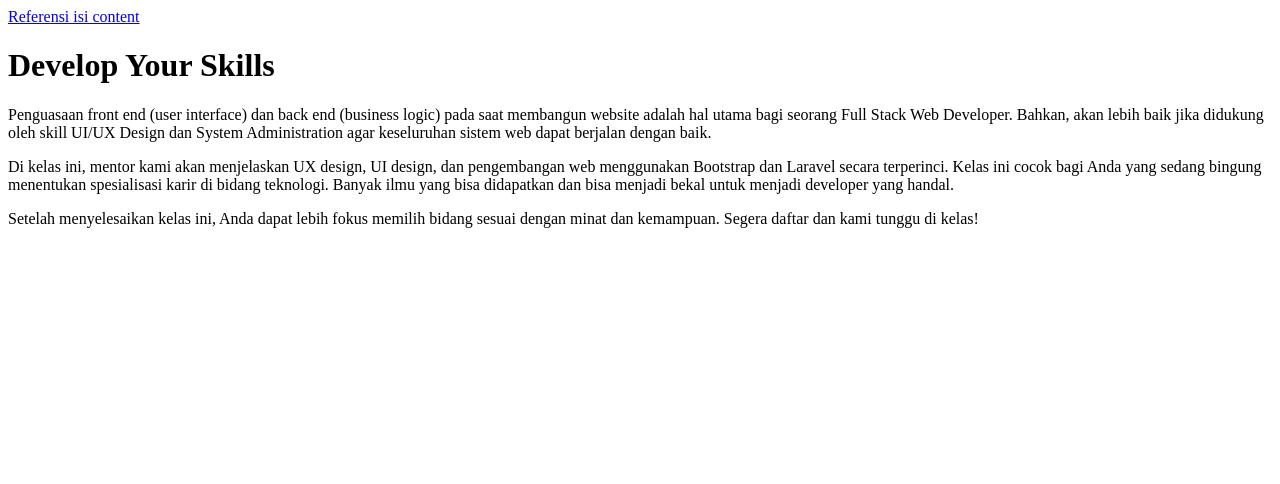
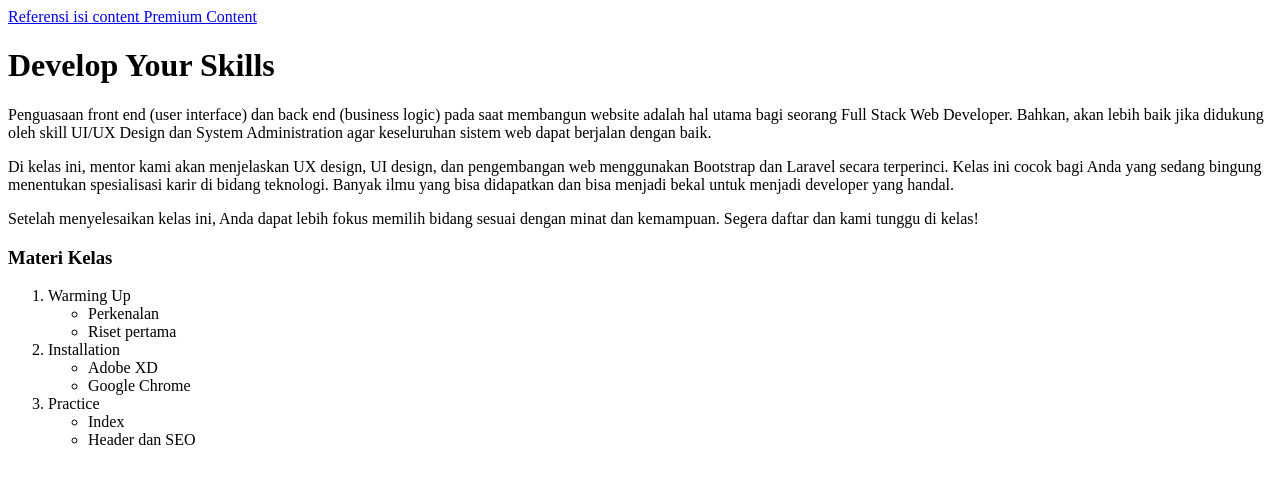
Before and after one commit to muhammadkusuma/belajar-css, a plain HTML site: page index.html in a window 1280 px wide. Drawn offline with Linux system fonts and the light colour scheme.

Commit message:
Ordered dan Unordered List

```diff
--- a/index.html
+++ b/index.html
@@ -8,7 +8,7 @@
 </head>
 <body>
     <a href="https://www.techopedia.com/definition/4904/premium-content">
-    Referensi isi content
+    Referensi isi content Premium Content
     </a>
     <h1>Develop Your Skills</h1>
     <p>
@@ -20,7 +20,26 @@
     <p>
         Setelah menyelesaikan kelas ini, Anda dapat lebih fokus memilih bidang sesuai dengan minat dan kemampuan. Segera daftar dan kami tunggu di kelas!
     </p>
-
+    <h3>
+        Materi Kelas
+    </h3>
+    <ol>
+        <li>Warming Up</li>
+            <ul>
+                <li>Perkenalan</li>
+                <li>Riset pertama</li>
+            </ul>
+        <li>Installation</li>
+            <ul>
+                <li>Adobe XD</li>
+                <li>Google Chrome</li>
+            </ul>
+        <li>Practice</li>
+        <ul>
+            <li>Index</li>
+            <li>Header dan SEO</li>
+        </ul>
+    </ol>
 
 
 
```
